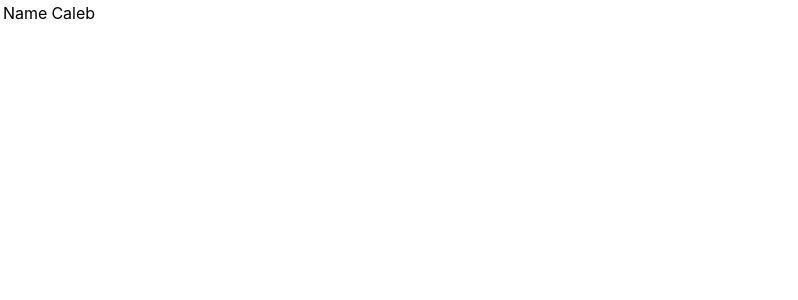
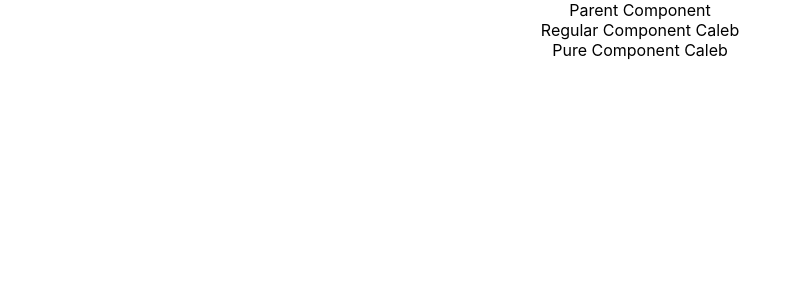
Before and after one commit to CalebCoughenour/react-codevolution-2, a React (Create React App) app: page / in a window 1280 px wide. Shown: the top 300 px of the page, without its empty margins (0-798 px from the left). Built offline with nearby package versions, Linux system fonts and the light colour scheme.

Commit message:
demonstrate the use of pure component

```diff
--- a/src/App.js
+++ b/src/App.js
@@ -3,11 +3,14 @@ import './App.css';
 import { Fragment } from 'react';
 import FragmentDemo from './components/FragmentDemo';
 import Table from './components/Table';
+import PureComp from './components/PureComp';
+import ParentComp from './components/ParentComp';
 
 function App() {
   return (
     <div className="App">
-      <Table />
+      <ParentComp />
+      {/* <Table /> */}
       {/* <FragmentDemo /> */}
     </div>
   );
--- /dev/null
+++ b/src/components/ParentComp.js
@@ -0,0 +1,34 @@
+import React, { Component, PureComponent } from 'react'
+import RegularComp from './RegularComp'
+import PureComp from './PureComp'
+
+class ParentComp extends PureComponent {
+
+  constructor(props) {
+    super(props)
+
+    this.state = {
+       name: 'Caleb'
+    }
+  }
+
+  componentDidMount() {
+    setInterval(() => {
+    this.setState({
+      name: 'Caleb'
+    })
+   }, 2000)
+  }
+  render() {
+    console.log('***************parent comp********************')
+    return (
+      <div>
+        Parent Component
+        <RegularComp name={this.state.name} />
+        <PureComp name={this.state.name} />
+      </div>
+    )
+  }
+}
+
+export default ParentComp
--- /dev/null
+++ b/src/components/PureComp.js
@@ -0,0 +1,14 @@
+import React, { PureComponent } from 'react'
+
+class PureComp extends PureComponent {
+  render() {
+    console.log('pure comp render')
+    return (
+      <div>
+        Pure Component {this.props.name}
+      </div>
+    )
+  }
+}
+
+export default PureComp
--- /dev/null
+++ b/src/components/RegularComp.js
@@ -0,0 +1,14 @@
+import React, { Component } from 'react'
+
+class RegularComp extends Component {
+  render() {
+    console.log('regular comp render')
+    return (
+      <div>
+        Regular Component {this.props.name}
+      </div>
+    )
+  }
+}
+
+export default RegularComp
```
